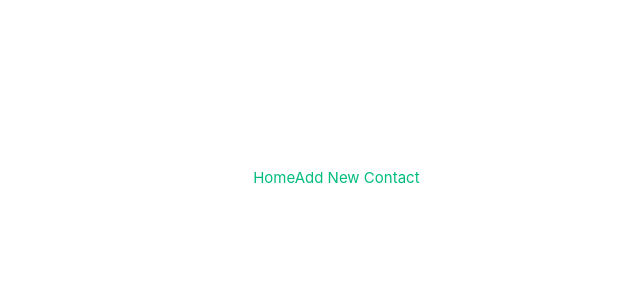
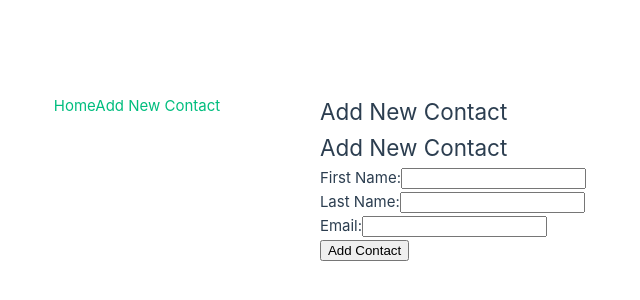
Before and after one commit to Kama0104/Contact-Book-kama0104, a Vue app in the folder contact-book-project/: page /new in a window 1280 px wide. Shown: the part 222-522 px from the top of the page, without its empty margins (22-662 px from the left). Built offline with nearby package versions, Linux system fonts and the light colour scheme.

Commit message:
full setup

```diff
--- /dev/null
+++ b/contact-book-project/src/LocalStorageUtils.js
@@ -0,0 +1,12 @@
+
+
+// Function to get contacts from Local Storage
+export function getContactsFromLocalStorage() {
+    const contacts = JSON.parse(localStorage.getItem('contacts'));
+    return contacts ? contacts : [];
+  }
+
+  // Function to update Local Storage with the current contacts array
+  export function updateLocalStorage(contacts) {
+    localStorage.setItem('contacts', JSON.stringify(contacts));
+  }
--- a/contact-book-project/src/views/ContactDetailsView.vue
+++ b/contact-book-project/src/views/ContactDetailsView.vue
@@ -1,7 +1,14 @@
 <template>
-  <!-- Display the ContactDetails component here -->
-  <button @click="editContact">Edit</button>
-  <button @click="deleteContact">Delete</button>
+  <div v-if="contact">
+    <ContactDetails :contact="contact" />
+    <div>
+      <button @click="editContact">Edit</button>
+      <button @click="deleteContact">Delete</button>
+    </div>
+  </div>
+  <div v-else>
+    <p>Contact not found.</p>
+  </div>
 </template>
 
 <script>
@@ -11,12 +18,29 @@ export default {
   components: {
     ContactDetails,
   },
+  props: {
+    contacts: Array, // Array of contacts
+  },
+  data() {
+    return {
+      contact: null,
+    };
+  },
+  created() {
+    // Get the contact ID from the route params
+    const contactId = this.$route.params.id;
+
+    // Find the contact with the corresponding ID in the contacts array
+    this.contact = this.contacts.find((contact) => contact.id === contactId);
+  },
   methods: {
     editContact() {
-      // Navigate to the edit contact view
+      // Use Vue Router to navigate to the edit contact view
+      this.$router.push({ path: `/edit/${this.contact.id}` });
     },
     deleteContact() {
-      // Handle deleting the contact
+      // Emit an event to the parent component to delete the contact
+      this.$emit('delete-contact', this.contact.id);
     },
   },
 };
--- a/contact-book-project/src/views/EditContactView.vue
+++ b/contact-book-project/src/views/EditContactView.vue
@@ -1,13 +1,51 @@
 <template>
-    <!-- Display the EditContactForm component here -->
+  <div>
+    <h2>Edit Contact</h2>
+    <EditContactForm :contact="contact" @update-contact="updateContact" @cancel-edit="cancelEdit" />
+  </div>
 </template>
 
 <script>
 import EditContactForm from '@/components/EditContactForm';
+import { updateLocalStorage } from '@/utils/LocalStorageUtils';
 
 export default {
   components: {
     EditContactForm,
   },
+  props: {
+    contacts: Array, // Array of contacts
+  },
+  data() {
+    return {
+      contact: null,
+    };
+  },
+  created() {
+    // Get the contact ID from the route params
+    const contactId = this.$route.params.id;
+
+    // Find the contact with the corresponding ID in the contacts array
+    this.contact = this.contacts.find((contact) => contact.id === contactId);
+  },
+  methods: {
+    updateContact(updatedContact) {
+      // Find the index of the contact to be updated in the contacts array
+      const index = this.contacts.findIndex((contact) => contact.id === updatedContact.id);
+
+      // Update the contact in the contacts array
+      this.contacts[index] = updatedContact;
+
+      // Update the Local Storage with the updated contacts array
+      updateLocalStorage(this.contacts);
+
+      // Use Vue Router to navigate back to the contact details view
+      this.$router.push({ path: `/contact/${updatedContact.id}` });
+    },
+    cancelEdit() {
+      // Use Vue Router to navigate back to the contact details view
+      this.$router.back();
+    },
+  },
 };
 </script>
--- a/contact-book-project/src/views/Home.vue
+++ b/contact-book-project/src/views/Home.vue
@@ -1,16 +1,40 @@
 <template>
   <div>
     <h1>Contact Book</h1>
-    <!-- Display the ContactList component here -->
+    <ContactList :contacts="sortedContacts" @show-details="showContactDetails" @delete-contact="deleteContact" />
   </div>
 </template>
 
 <script>
 import ContactList from '@/components/ContactList';
+import { computed } from 'vue';
+import { updateLocalStorage } from '@/utils/LocalStorageUtils';
 
 export default {
   components: {
     ContactList,
   },
+  props: {
+    contacts: Array, // Array of contacts
+  },
+  computed: {
+    sortedContacts() {
+      // Sort contacts alphabetically by last name before rendering
+      return this.contacts.sort((a, b) => a.lastName.localeCompare(b.lastName));
+    },
+  },
+  methods: {
+    showContactDetails(contactId) {
+      // Use Vue Router to navigate to the contact details view
+      this.$router.push({ path: `/contact/${contactId}` });
+    },
+    deleteContact(contactId) {
+      // Filter out the contact with the provided ID from the contacts array
+      this.contacts = this.contacts.filter((contact) => contact.id !== contactId);
+
+      // Update the Local Storage with the updated contacts array
+      updateLocalStorage(this.contacts);
+    },
+  },
 };
 </script>
--- a/contact-book-project/src/views/NewContactView.vue
+++ b/contact-book-project/src/views/NewContactView.vue
@@ -1,13 +1,40 @@
 <template>
-    <!-- Display the ContactForm component here -->
+  <div>
+    <h2>Add New Contact</h2>
+    <ContactForm @add-contact="addContact" />
+  </div>
 </template>
 
 <script>
 import ContactForm from '@/components/ContactForm';
+import { getContactsFromLocalStorage, updateLocalStorage } from '@/utils/LocalStorageUtils';
 
 export default {
   components: {
     ContactForm,
   },
+  props: {
+    contacts: Array, // Array of contacts
+  },
+  methods: {
+    addContact(newContact) {
+      // Generate a unique ID for the new contact
+      newContact.id = generateUniqueId();
+
+      // Add the new contact to the contacts array
+      this.contacts.push(newContact);
+
+      // Update the Local Storage with the updated contacts array
+      updateLocalStorage(this.contacts);
+
+      // Use Vue Router to navigate to the contact details view for the new contact
+      this.$router.push({ path: `/contact/${newContact.id}` });
+    },
+  },
 };
+
+// Helper function to generate a unique ID for a new contact
+function generateUniqueId() {
+  return '_' + Math.random().toString(36).substr(2, 9);
+}
 </script>
```
Lines whose indentation alone changed are shown as unchanged.
